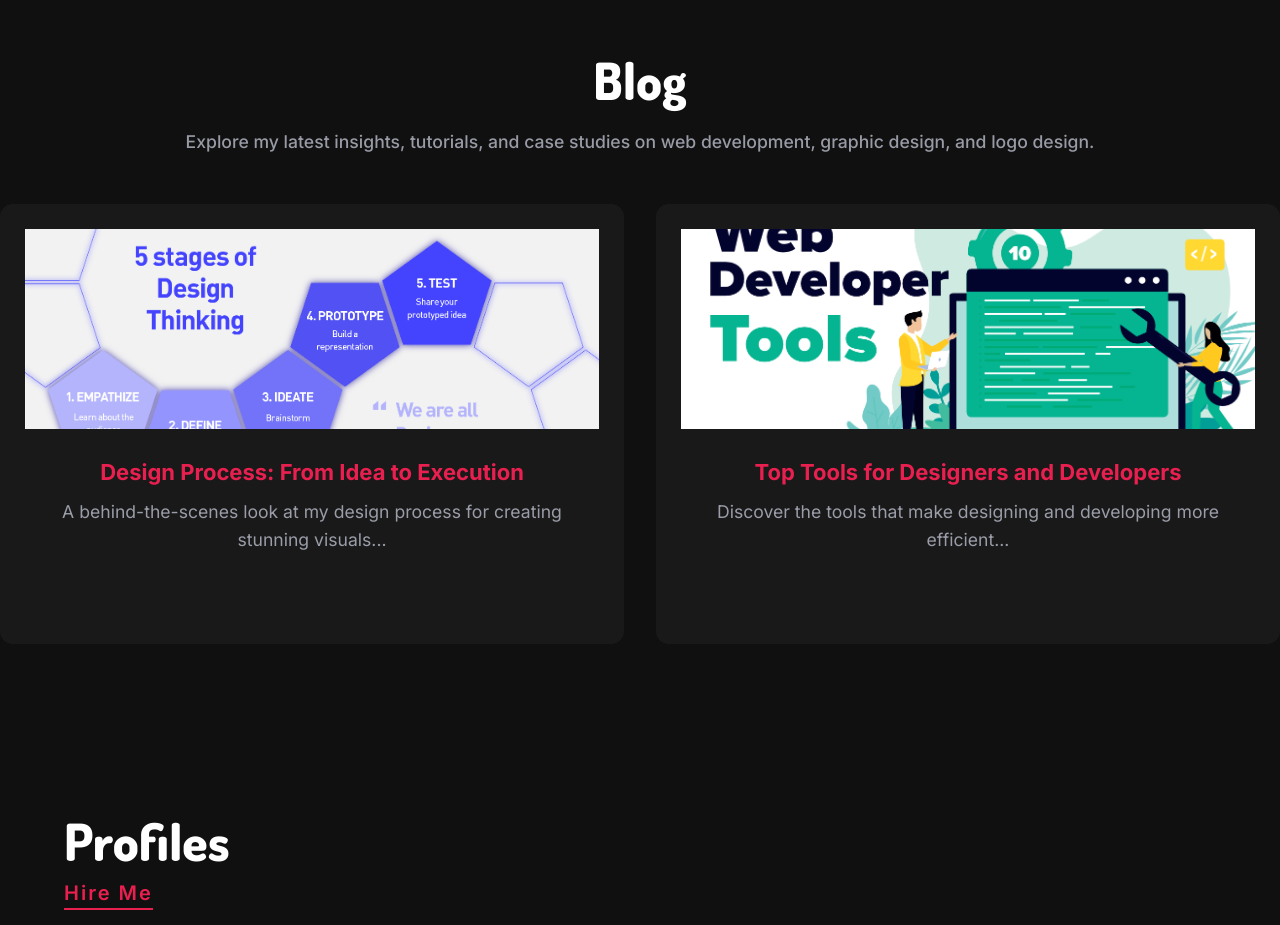
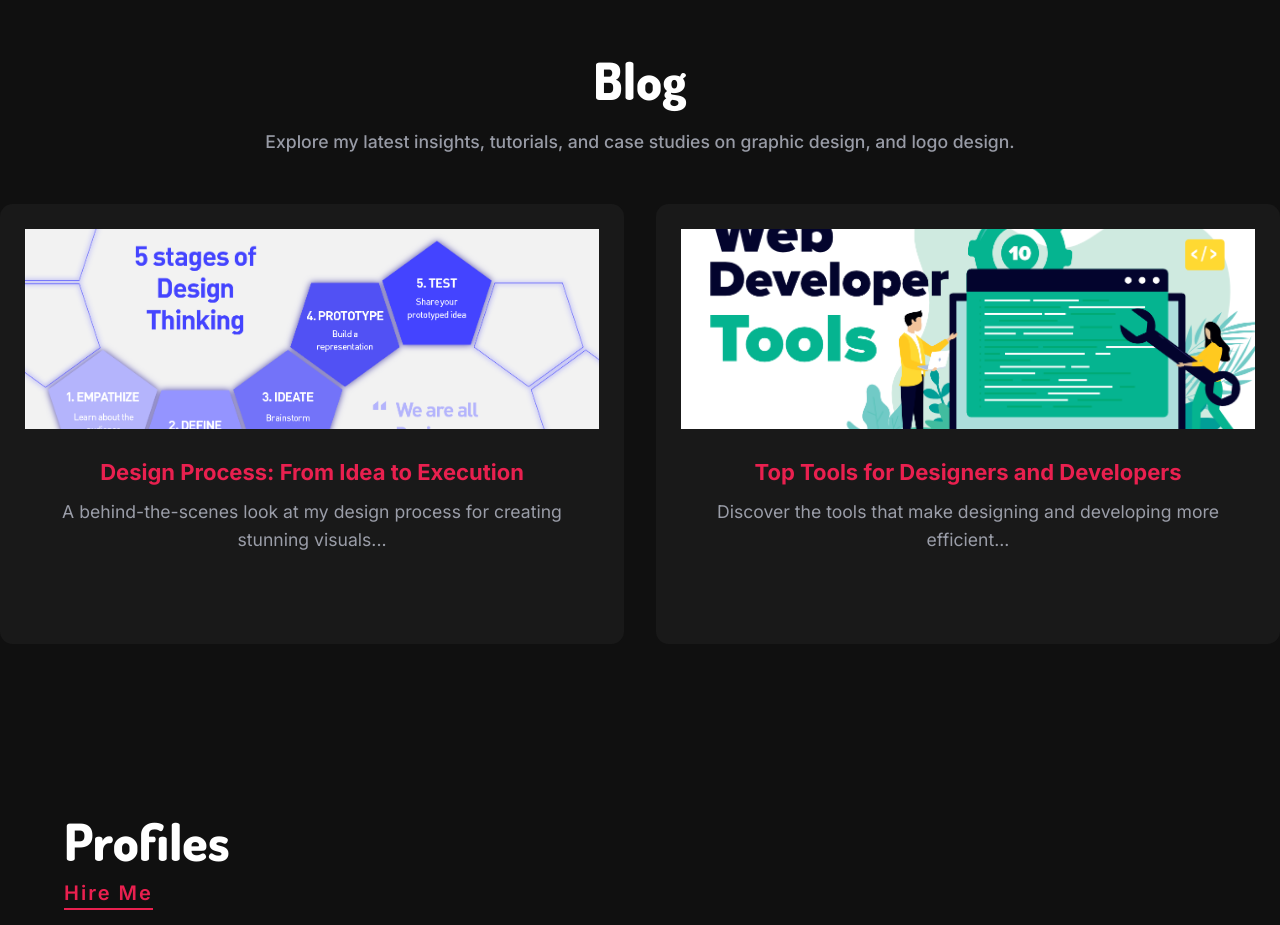
Before and after one commit to sushant0320/portfolio, a plain HTML site: page index.html in a window 1280 px wide. Shown: the part 2380-3305 px from the top of the page. Drawn offline with nearby package versions, Linux system fonts and the light colour scheme.

Commit message:
Update index.html

```diff
--- a/index.html
+++ b/index.html
@@ -96,7 +96,7 @@
             <div class="text-center">
                 <h2 class="section-title">Blog</h2>
                 <h4 class="section-description">Explore my latest insights, tutorials,
-                     and case studies on web development, graphic design, and logo design.</h4>
+                     and case studies on graphic design, and logo design.</h4>
             </div>
             <div class="blog-grid">
 
```
